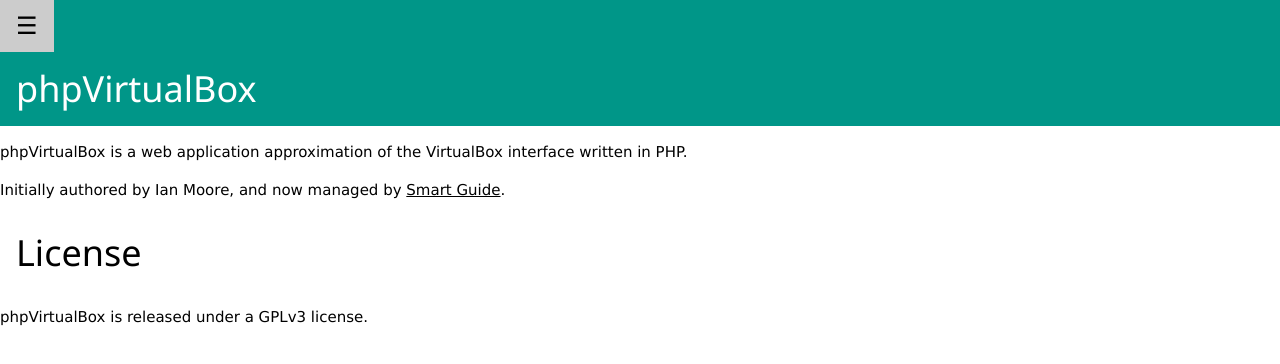
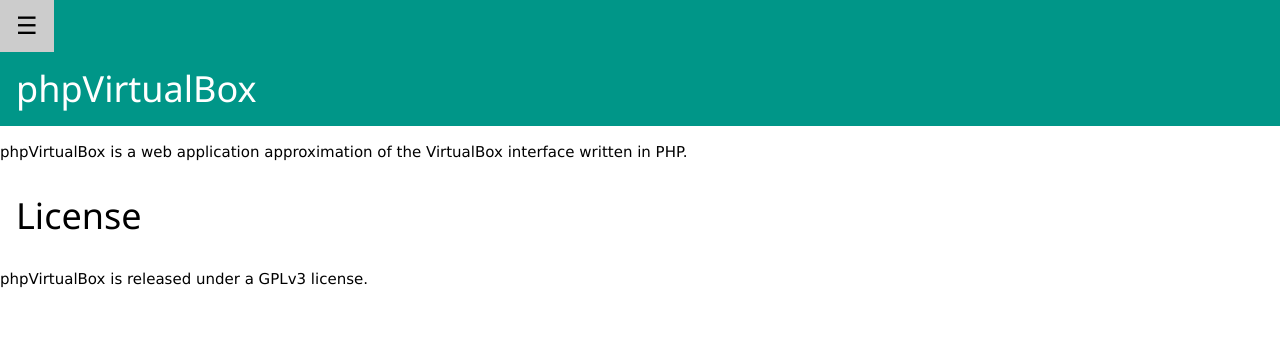
Before and after one commit to phpvirtualbox/phpvirtualbox.github.io, a plain HTML site: page index.html in a window 1280 px wide. Drawn offline with nearby package versions, Linux system fonts and the light colour scheme.

Commit message:
Update index.html

```diff
--- a/index.html
+++ b/index.html
@@ -23,8 +23,6 @@
 
   <p>phpVirtualBox is a web application approximation of the VirtualBox interface written in PHP.</p>
 
-  <p>Initially authored by Ian Moore, and now managed by <a href="https://www.smartguide.com.au">Smart Guide</a>.</p>
-
   <div class="w3-container">
     <h1>License</h1>
   </div>
```
